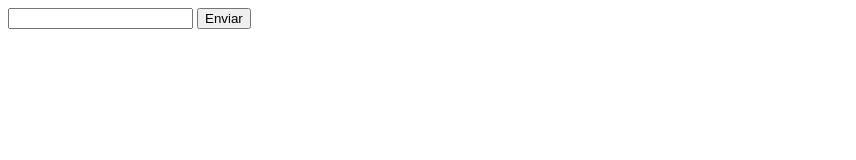
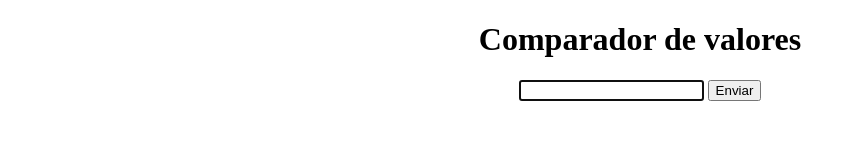
Before and after one commit to EltonFrota/Projeto_JS, a plain HTML site: page alura_array.html in a window 1280 px wide. Both pictures are taken after a click on the button "Enviar". Shown: the whole page, without its empty margins (0-856 px from the left). Drawn offline with Linux system fonts and the light colour scheme.

Commit message:
Update alura_array.html

```diff
--- a/alura_array.html
+++ b/alura_array.html
@@ -1,17 +1,55 @@
 <!DOCTYPE html>
 <html lang="en">
+
 <head>
     <meta charset="UTF-8">
     <meta http-equiv="X-UA-Compatible" content="IE=edge">
     <meta name="viewport" content="width=device-width, initial-scale=1.0">
 
+
+    <title>Alura Array</title>
+    <style>
+        body {
+            text-align: center;
+        }
+    </style>
+</head>
+
+<body>
+    <div>
+        <h1>Comparador de valores</h1>
+        <input />
+        <button>Enviar</button>
+    </div>
     <script>
+        var segredos = [5, 7, 10, 2];
+
+        var input = document.querySelector("input");
+        input.focus();
+
+        function verifica() {
+
+            var achou = false;
+
+            for (var contador = 0; contador < segredos.length; contador++) {
+                if (input.value == segredos[contador]) {
+
+                    alert("Você ACERTOU!!");
+                    achou = true;//transformo o achou em verdadeiro para não executar a mensagem de você errou.
+                    break;
+                }
+            }
+            if (achou == false) {
+                alert("Você ERROU");
+                input.value = ""; //limpa campo
+                input.focus(); //Foca input
+            }
+        }
+
+        var button = document.querySelector("button");
+        button.onclick = verifica;
 
     </script>
-    <title>Alura Array</title>
-</head>
-<body>
-    <input/>
-    <button>Enviar</button>
 </body>
+
 </html>
```
